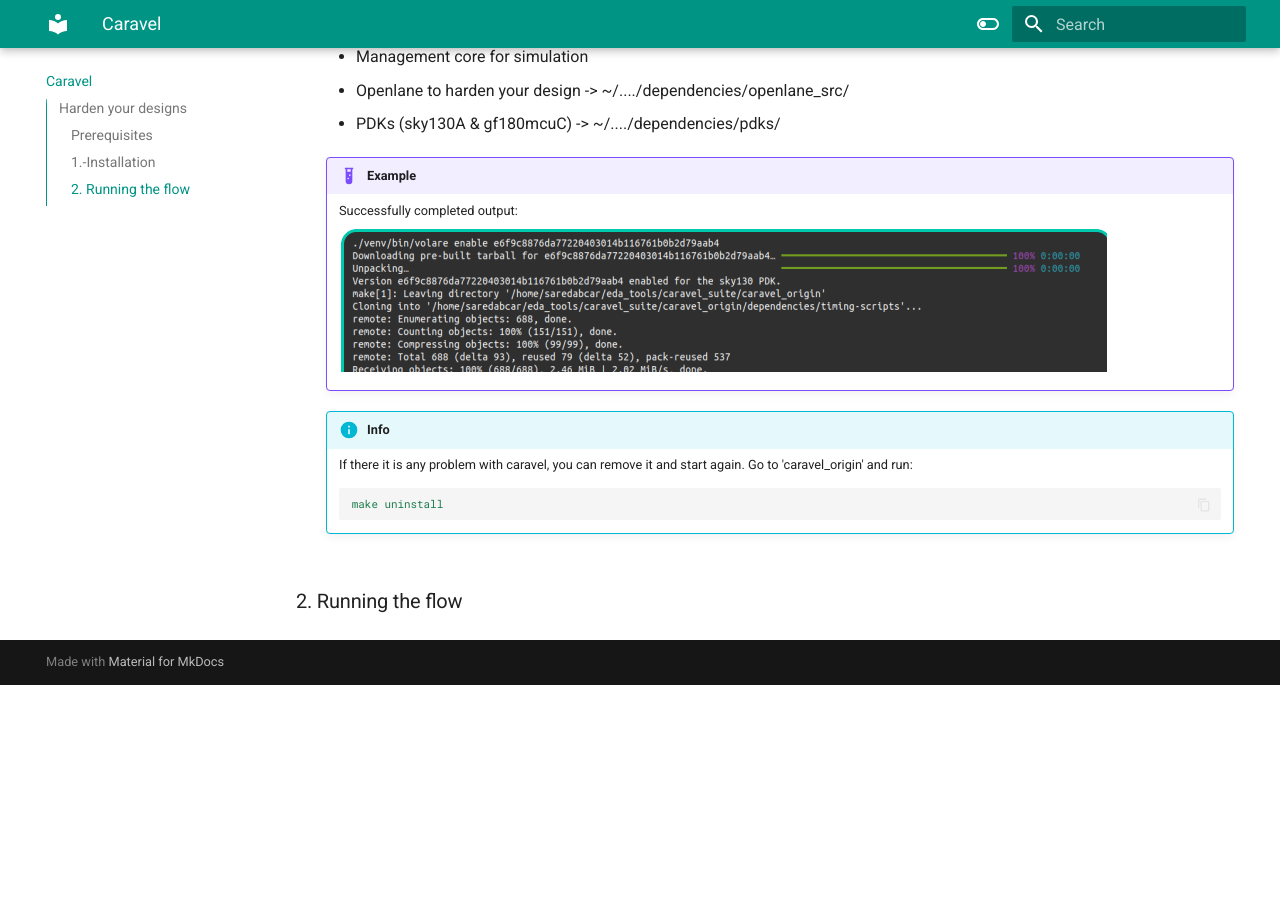
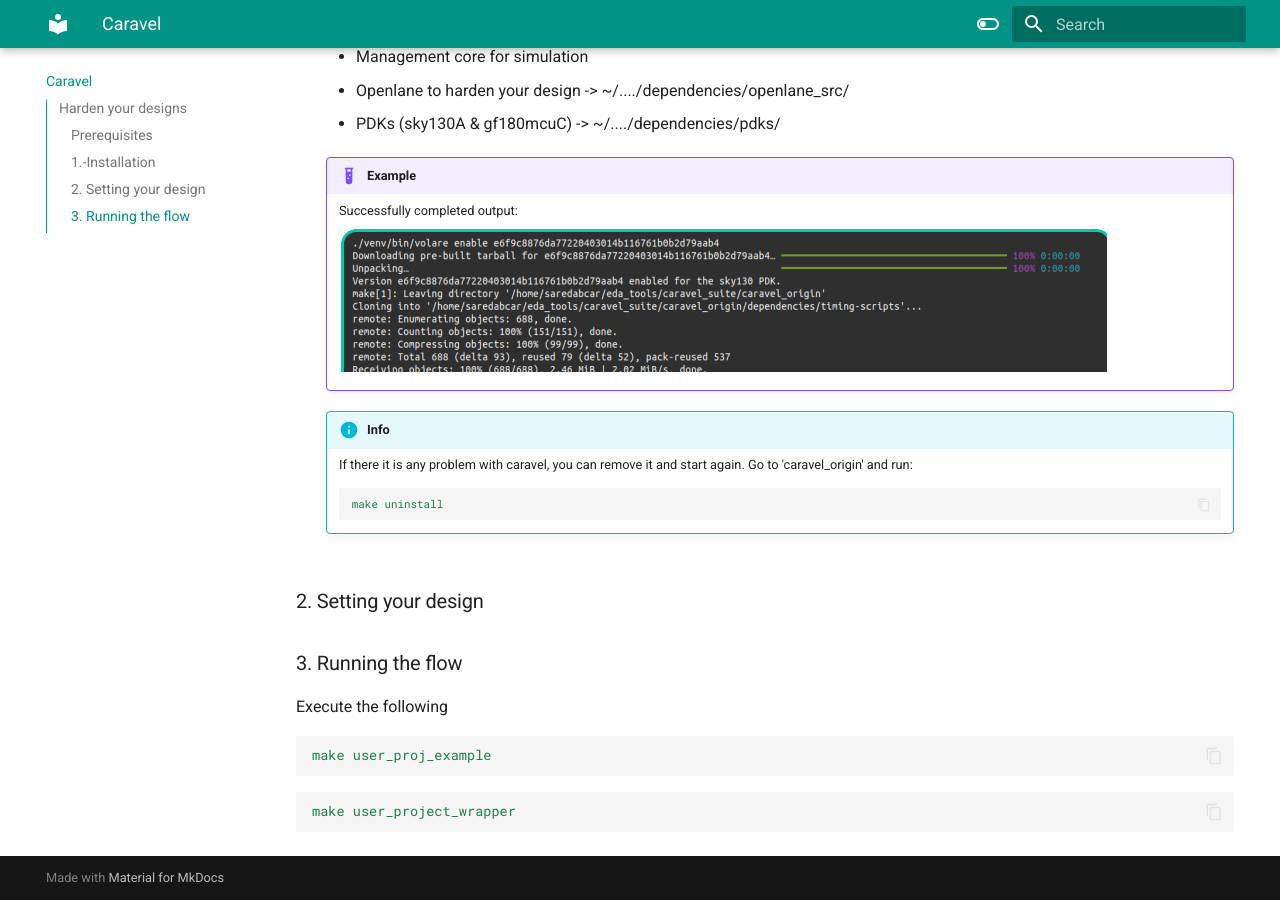
Before and after one commit to saredabcar/tae_2023_ol, an MkDocs documentation site: the page built from docs/caravel.md, in a window 1280 px wide and 900 px high, scrolled down 1853 px. Built offline with MkDocs 1.6.1 and Material for MkDocs 9.7.7, drawn with Linux system fonts in a browser that asks for light colours; before the commit the page ends 2538 px from its top, so only the background shows below that.

Commit message:
[DOCS] Caravel Simple Running the flow was added

````diff
--- a/docs/caravel.md
+++ b/docs/caravel.md
@@ -98,4 +98,16 @@
 		make uninstall
 		```
 
-### 2. Running the flow
+### 2. Setting your design
+
+### 3. Running the flow
+
+Execute the following
+
+```yaml
+make user_proj_example
+```
+
+```yaml
+make user_project_wrapper
+```
````
